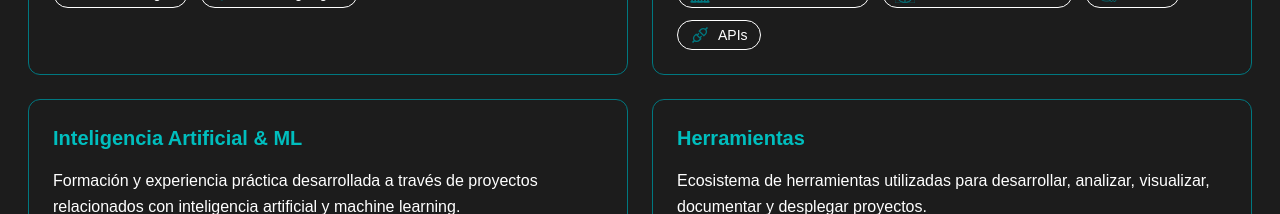
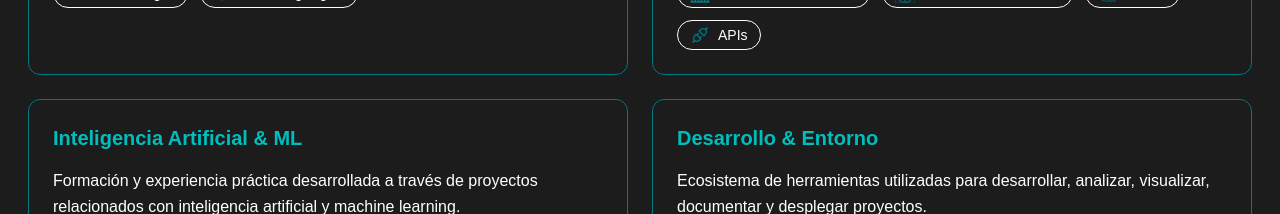
Before and after one commit to HelenDiMo/elena-diaz-beyond-the-resume, a Next.js app: page / in a window 1280 px wide. Shown: the part 2480-2694 px from the top of the page. Built offline with nearby package versions, Linux system fonts and the light colour scheme.

Commit message:
feat: actualizar el título de la sección de herramientas para mayor claridad

```diff
--- a/src/data/skills.ts
+++ b/src/data/skills.ts
@@ -157,7 +157,7 @@ export const skills = {
   },
 
   tools: {
-    title: "Herramientas",
+    title: "Desarrollo & Entorno",
     description:
       "Ecosistema de herramientas utilizadas para desarrollar, analizar, visualizar, documentar y desplegar proyectos.",
     items: [
```
